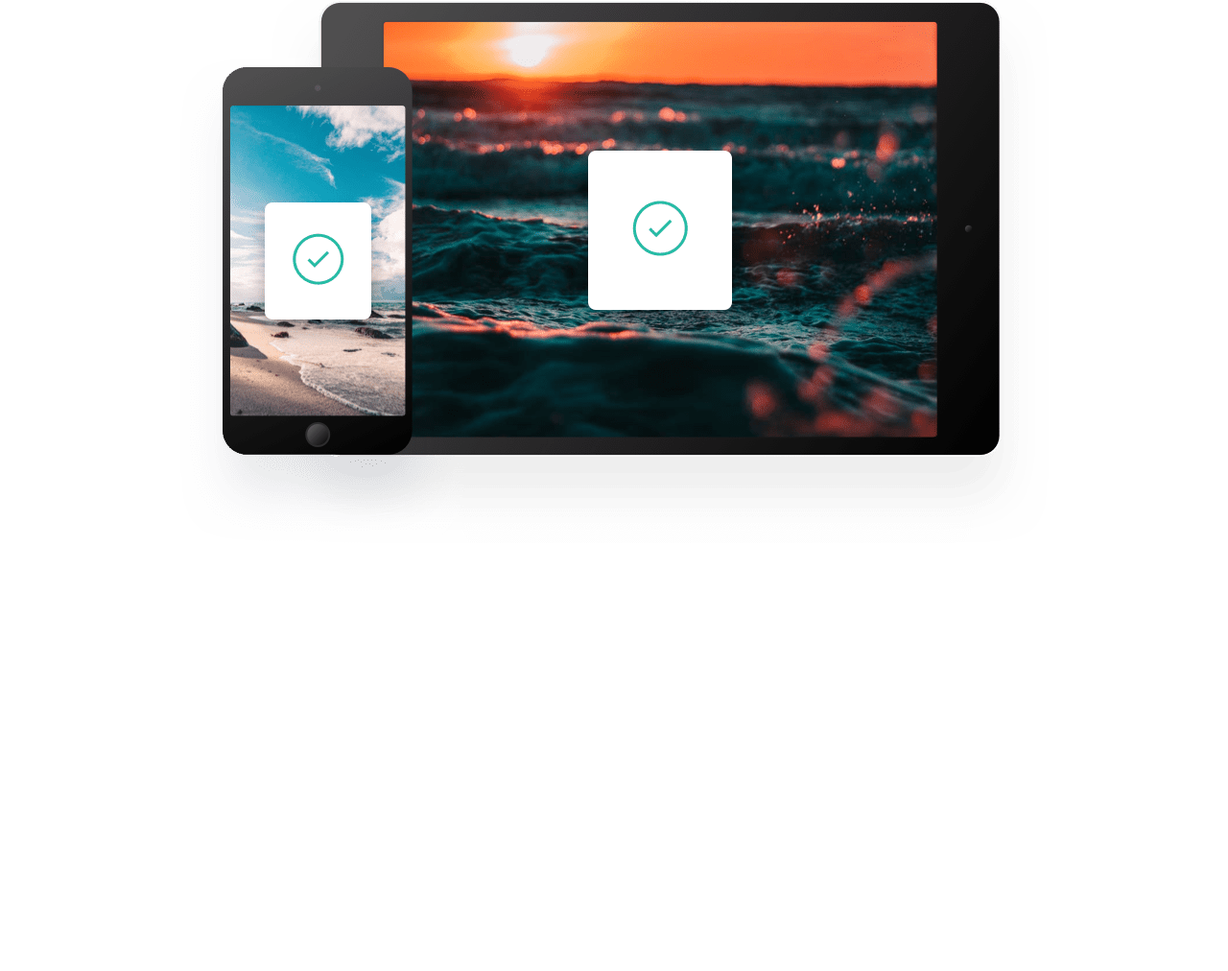
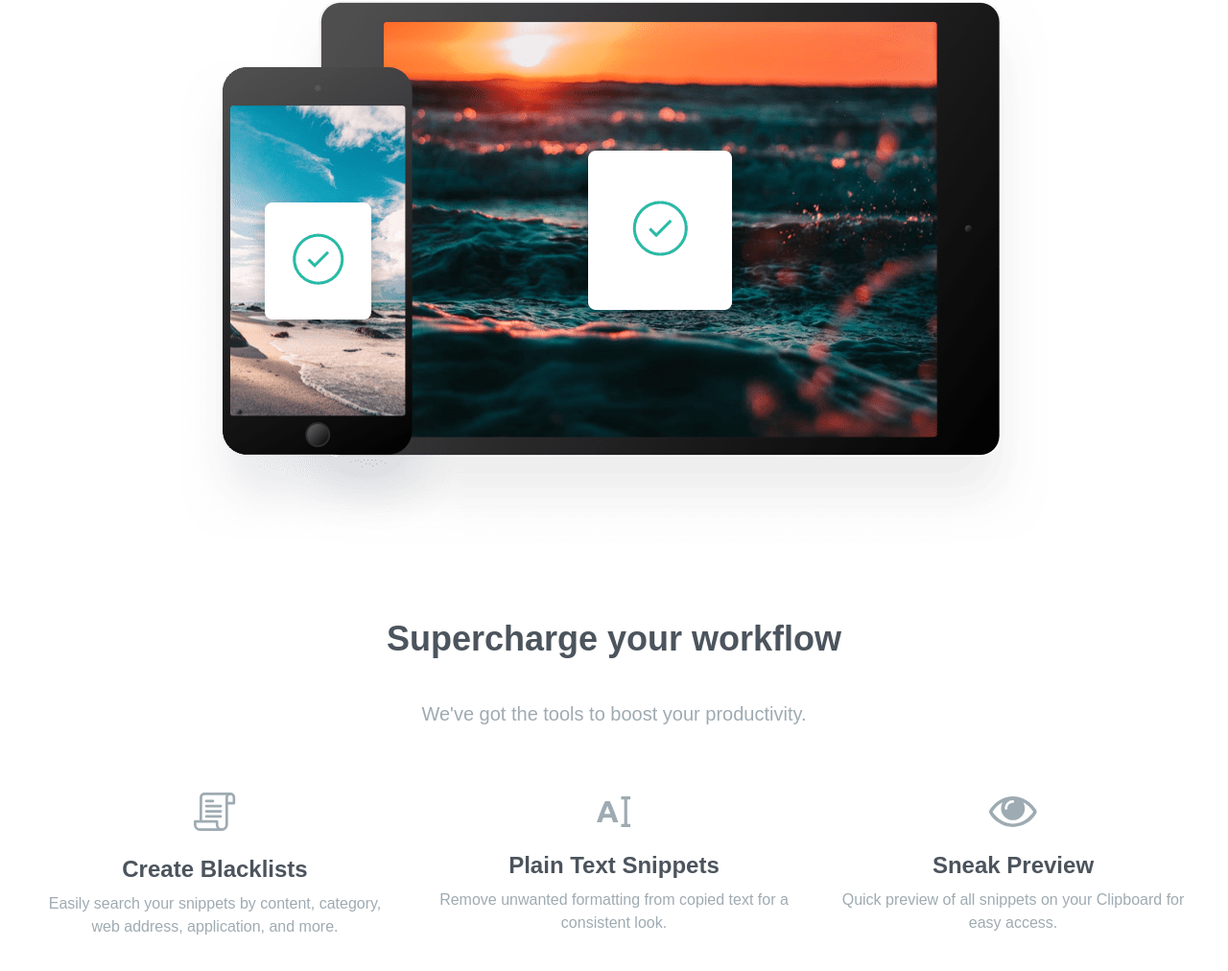
Before and after one commit to Hiruna-SP/Tailwindcss-Projects, a website: page Clipboard/index.html in a window 1280 px wide. Shown: the part 1734-2746 px from the top of the page at 96% size. Before the commit the page ends 2380 px from the top, so only its background shows below. Drawn offline with Linux system fonts and the light colour scheme; a web font is replaced by a local one.

Commit message:
Completed the Supercharge section

```diff
--- a/Clipboard/index.html
+++ b/Clipboard/index.html
@@ -66,13 +66,15 @@
             />
           </div>
           <!-- items container -->
-          <div class="flex flex-col space-y-12 mb-10 items-center mt-16 md:text-left md:pl-16">
+          <div
+            class="flex flex-col space-y-12 mb-10 items-center mt-16 md:text-left md:pl-16"
+          >
             <!-- item1 -->
             <div>
               <h5 class="text-2xl font-bold text-darkGrayishBlue mb-2">
                 Quick Search
               </h5>
-              <p class="text-grayishBlue max-w-md ">
+              <p class="text-grayishBlue max-w-md">
                 Easily search your snippets by content, category, web address,
                 application, and more.
               </p>
@@ -83,9 +85,9 @@
               <h5 class="text-2xl font-bold text-darkGrayishBlue mb-2">
                 iCloud Sync
               </h5>
-              <p class="text-grayishBlue max-w-md ">
-                Instantly saves and syncs snippets across all your devices.
-                No need to sign in to copy something again.
+              <p class="text-grayishBlue max-w-md">
+                Instantly saves and syncs snippets across all your devices. No
+                need to sign in to copy something again.
               </p>
             </div>
 
@@ -94,7 +96,7 @@
               <h5 class="text-2xl font-bold text-darkGrayishBlue mb-2">
                 Complete History
               </h5>
-              <p class="text-grayishBlue max-w-md ">
+              <p class="text-grayishBlue max-w-md">
                 Retrieve any snippets from the first moment you started using
                 the app.
               </p>
@@ -107,11 +109,63 @@
     <section id="access">
       <div class="section-container md:pt-32">
         <h3>Access Clipboard Anywhere</h3>
-        <p class="text-grayishBlue max-w-3xl mx-auto text-xl text-center leading-9">
-          Whether you're on the go, or at your computer, you can access all
-          your Clipboard snippets in a few simple clicks.
+        <p
+          class="text-grayishBlue max-w-3xl mx-auto text-xl text-center leading-9"
+        >
+          Whether you're on the go, or at your computer, you can access all your
+          Clipboard snippets in a few simple clicks.
         </p>
-        <img src="images/image-devices.png" alt="" class="mx-auto mt-10">
+        <img src="images/image-devices.png" alt="" class="mx-auto mt-10" />
+      </div>
+    </section>
+
+    <section id="supercharge">
+      <div class="section-container">
+        <h3>Supercharge your workflow</h3>
+        <p
+          class="text-grayishBlue max-w-3xl mx-auto text-xl text-center leading-9 mb-16"
+        >
+          We've got the tools to boost your productivity.
+        </p>
+
+        <!-- items container -->
+        <div
+          class="flex flex-col justify-between space-y-16 items-center md:flex-row md:space-y-0 md:space-x-12 md:align-top"
+        >
+          <!-- item1 -->
+          <div class="flex flex-col items-center">
+            <img src="images/icon-blacklist.svg" alt="" class="mb-6" />
+            <h5 class="text-2xl font-bold text-darkGrayishBlue mb-2">
+              Create Blacklists
+            </h5>
+            <p class="max-w-md text-grayishBlue">
+              Easily search your snippets by content, category, web address,
+              application, and more.
+            </p>
+          </div>
+
+          <!-- items2 -->
+           <div class="flex flex-col items-center">
+            <img src="images/icon-text.svg" alt="" class="mb-6" />
+            <h5 class="text-2xl font-bold text-darkGrayishBlue mb-2">
+              Plain Text Snippets
+            </h5>
+            <p class="max-w-md text-grayishBlue">
+              Remove unwanted formatting from copied text for a consistent
+              look.
+            </p>
+          </div>
+               <!-- item3 -->
+           <div class="flex flex-col items-center">
+            <img src="images/icon-preview.svg" alt="" class="mb-6" />
+            <h5 class="text-2xl font-bold text-darkGrayishBlue mb-2">
+              Sneak Preview
+            </h5>
+            <p class="max-w-md text-grayishBlue">
+              Quick preview of all snippets on your Clipboard for easy access.
+            </p>
+          </div>
+        </div>
       </div>
     </section>
   </body>
```
Also changed, not shown: Clipboard/css/style.css.
